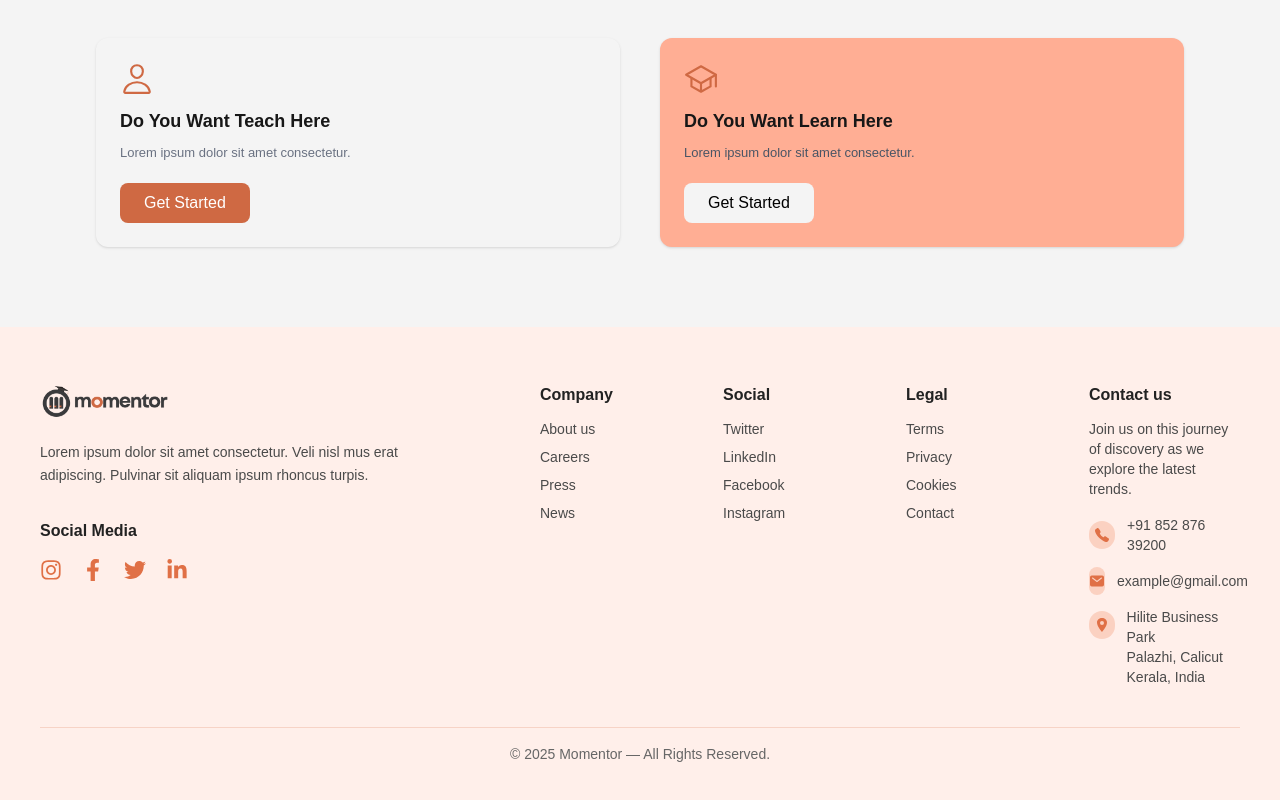
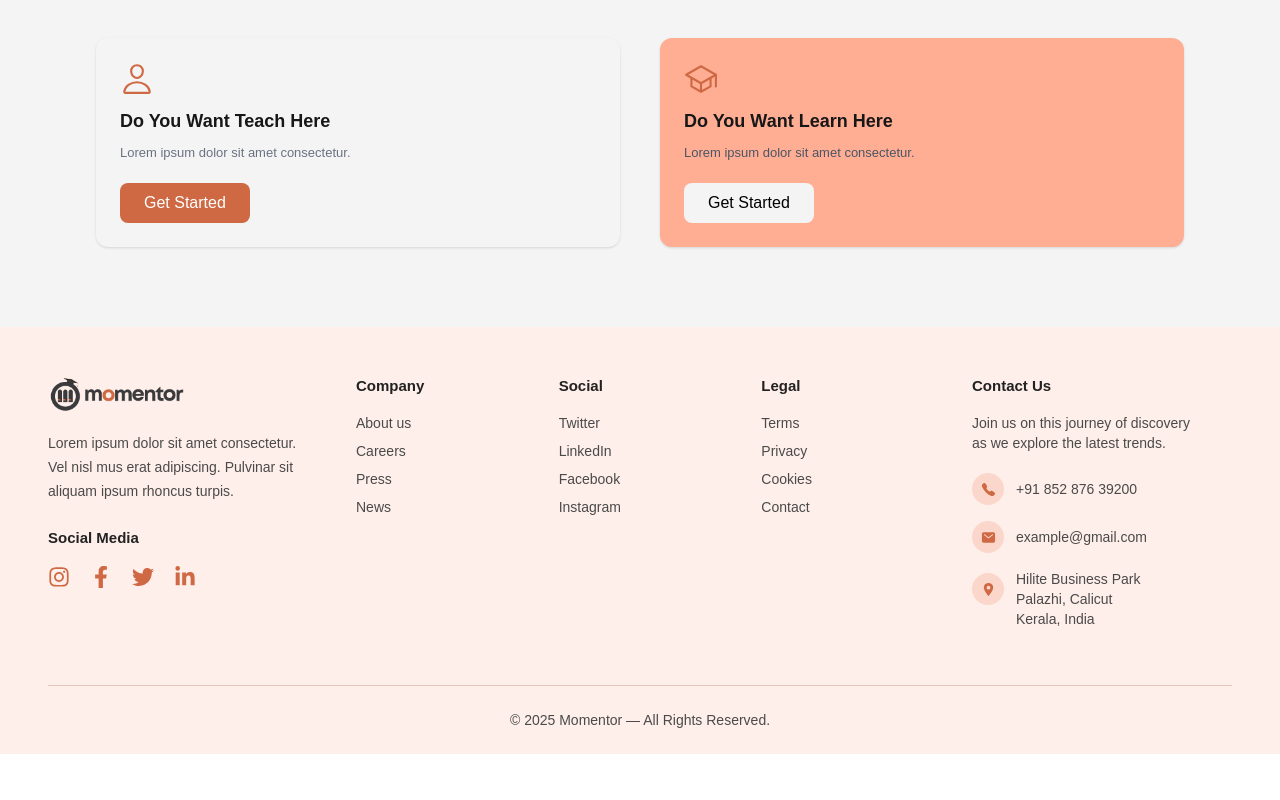
Before and after one commit to Shibilipadalath/study-course, a Next.js app: page / in a window 1280 px wide. Shown: the part 5323-6123 px from the top of the page. After the commit the page ends 6077 px from the top, so only its background shows below. Built offline with nearby package versions, Linux system fonts and the light colour scheme.

Commit message:
footer arranged properly with copy rights

```diff
--- a/src/app/components/common/Footer.tsx
+++ b/src/app/components/common/Footer.tsx
@@ -1,41 +1,27 @@
 import Image from "next/image";
-import {
-  FaInstagram,
-  FaFacebookF,
-  FaLinkedinIn,
-  FaTwitter,
-} from "react-icons/fa";
+import { FaInstagram, FaFacebookF, FaLinkedinIn, FaTwitter } from "react-icons/fa";
 import { IoCall, IoLocationSharp, IoMail } from "react-icons/io5";
 
 export default function Footer() {
   return (
-    <>
-      {/* MAIN FOOTER */}
-      <footer className="w-full bg-[#FFEFEA] pt-14 pb-10 h-">
-        <div className="container mx-auto px-6 lg:px-10">
-          <div className="flex flex-col lg:flex-row gap-12 lg:gap-20">
-            {/* LEFT: LOGO + TEXT + SOCIAL */}
-            <div className="lg:w-[35%]">
-              <div className="flex items-center gap-2">
-                <Image
-                  src="/images/logo.png"
-                  alt="logo"
-                  width={132}
-                  height={58}
-                  className="object-contain"
-                />
-              </div>
+    <footer className="w-full bg-[#FFEFEA] pt-12 py-6 relative">
+      <div className="container mx-auto px-6 lg:px-12">
 
-              <p className="mt-5 text-sm leading-relaxed text-[#4A4A4A]">
-                Lorem ipsum dolor sit amet consectetur. Veli nisl mus erat
-                adipiscing. Pulvinar sit aliquam ipsum rhoncus turpis.
+        {/* Top Section */}
+        <div className="grid grid-cols-1 md:grid-cols-2 lg:grid-cols-4 gap-12">
+
+          {/* Column 1 - Logo + Description + Social */}
+          <div className="lg:col-span-1">
+            <Image src="/images/logo.png" alt="Momentor Logo" width={140} height={50} className="object-contain" />
+
+            <p className="mt-4 text-sm leading-6 text-[#4A4A4A] max-w-xs">
+              Lorem ipsum dolor sit amet consectetur. Vel nisl mus erat adipiscing.
+              Pulvinar sit aliquam ipsum rhoncus turpis.
             </p>
 
-              <p className="mt-8 font-semibold text-[#222222]">
-                Social Media
-              </p>
+            <p className="mt-6 font-semibold text-[#222222] text-[15px]">Social Media</p>
 
-              <div className="flex gap-5 mt-4 text-[#E07046]">
+            <div className="flex gap-5 mt-4 text-[#CF6943]">
               <FaInstagram size={22} />
               <FaFacebookF size={22} />
               <FaTwitter size={22} />
@@ -43,11 +29,12 @@ export default function Footer() {
             </div>
           </div>
 
-            {/* RIGHT: FOUR COLUMNS */}
-            <div className="flex-1 grid grid-cols-2 md:grid-cols-4 gap-8">
+          {/* Column Group (Company, Social, Legal) */}
+          <div className="lg:col-span-2 grid grid-cols-2 sm:grid-cols-3 gap-10">
+
             {/* Company */}
             <div>
-                <h3 className="font-semibold text-[#222222] mb-3">Company</h3>
+              <h3 className="font-semibold text-[#222222] mb-4 text-[15px]">Company</h3>
               <ul className="space-y-2 text-sm text-[#4A4A4A]">
                 <li>About us</li>
                 <li>Careers</li>
@@ -58,7 +45,7 @@ export default function Footer() {
 
             {/* Social */}
             <div>
-                <h3 className="font-semibold text-[#222222] mb-3">Social</h3>
+              <h3 className="font-semibold text-[#222222] mb-4 text-[15px]">Social</h3>
               <ul className="space-y-2 text-sm text-[#4A4A4A]">
                 <li>Twitter</li>
                 <li>LinkedIn</li>
@@ -69,7 +56,7 @@ export default function Footer() {
 
             {/* Legal */}
             <div>
-                <h3 className="font-semibold text-[#222222] mb-3">Legal</h3>
+              <h3 className="font-semibold text-[#222222] mb-4 text-[15px]">Legal</h3>
               <ul className="space-y-2 text-sm text-[#4A4A4A]">
                 <li>Terms</li>
                 <li>Privacy</li>
@@ -77,51 +64,50 @@ export default function Footer() {
                 <li>Contact</li>
               </ul>
             </div>
+          </div>
 
-              {/* Contact us */}
-              <div>
-                <h3 className="font-semibold text-[#222222] mb-3">Contact us</h3>
-                <p className="text-sm text-[#4A4A4A] mb-4">
-                  Join us on this journey of discovery as we explore the latest
-                  trends.
+          {/* Contact Us Column */}
+          <div className="lg:col-span-1">
+            <h3 className="font-semibold text-[#222222] mb-4 text-[15px]">Contact Us</h3>
+
+            <p className="text-sm text-[#4A4A4A] leading-5 mb-5">
+              Join us on this journey of discovery <br /> as we explore the latest trends.
             </p>
 
-                <ul className="space-y-3 text-sm text-[#4A4A4A]">
+            <ul className="space-y-4 text-sm text-[#4A4A4A]">
               <li className="flex items-center gap-3">
-                    <span className="inline-flex h-7 w-7 items-center justify-center rounded-full bg-[#FBD1C1] text-[#E07046]">
-                      <IoCall size={16} />
+                <span className="inline-flex h-8 w-8 items-center justify-center rounded-full bg-[#FAD7CA] text-[#CF6943]">
+                  <IoCall size={15} />
                 </span>
                 +91 852 876 39200
               </li>
+
               <li className="flex items-center gap-3">
-                    <span className="inline-flex h-7 w-7 items-center justify-center rounded-full bg-[#FBD1C1] text-[#E07046]">
-                      <IoMail size={16} />
+                <span className="inline-flex h-8 w-8 items-center justify-center rounded-full bg-[#FAD7CA] text-[#CF6943]">
+                  <IoMail size={15} />
                 </span>
                 example@gmail.com
               </li>
+
               <li className="flex items-start gap-3">
-                    <span className="inline-flex h-7 w-7 items-center justify-center rounded-full bg-[#FBD1C1] text-[#E07046] mt-1">
-                      <IoLocationSharp size={16} />
+                <span className="inline-flex h-8 w-8 items-center justify-center rounded-full bg-[#FAD7CA] text-[#CF6943] mt-1">
+                  <IoLocationSharp size={15} />
                 </span>
                 <span>
-                      Hilite Business Park
-                      <br />
-                      Palazhi, Calicut
-                      <br />
+                  Hilite Business Park <br />
+                  Palazhi, Calicut <br />
                   Kerala, India
                 </span>
               </li>
             </ul>
           </div>
         </div>
-          </div>
 
-          {/* BOTTOM LINE */}
-          <div className="mt-10 pt-4 border-t border-[#f7d3c6] text-center text-sm text-[#666666]">
+        {/* Bottom Copyright */}
+        <div className="mt-14 pt-6 border-t border-[#E5C7BD] text-center text-sm text-[#4A4A4A]">
           © {new Date().getFullYear()} Momentor — All Rights Reserved.
         </div>
       </div>
     </footer>
-    </>
   );
 }
```
Lines whose indentation alone changed are shown as unchanged.
